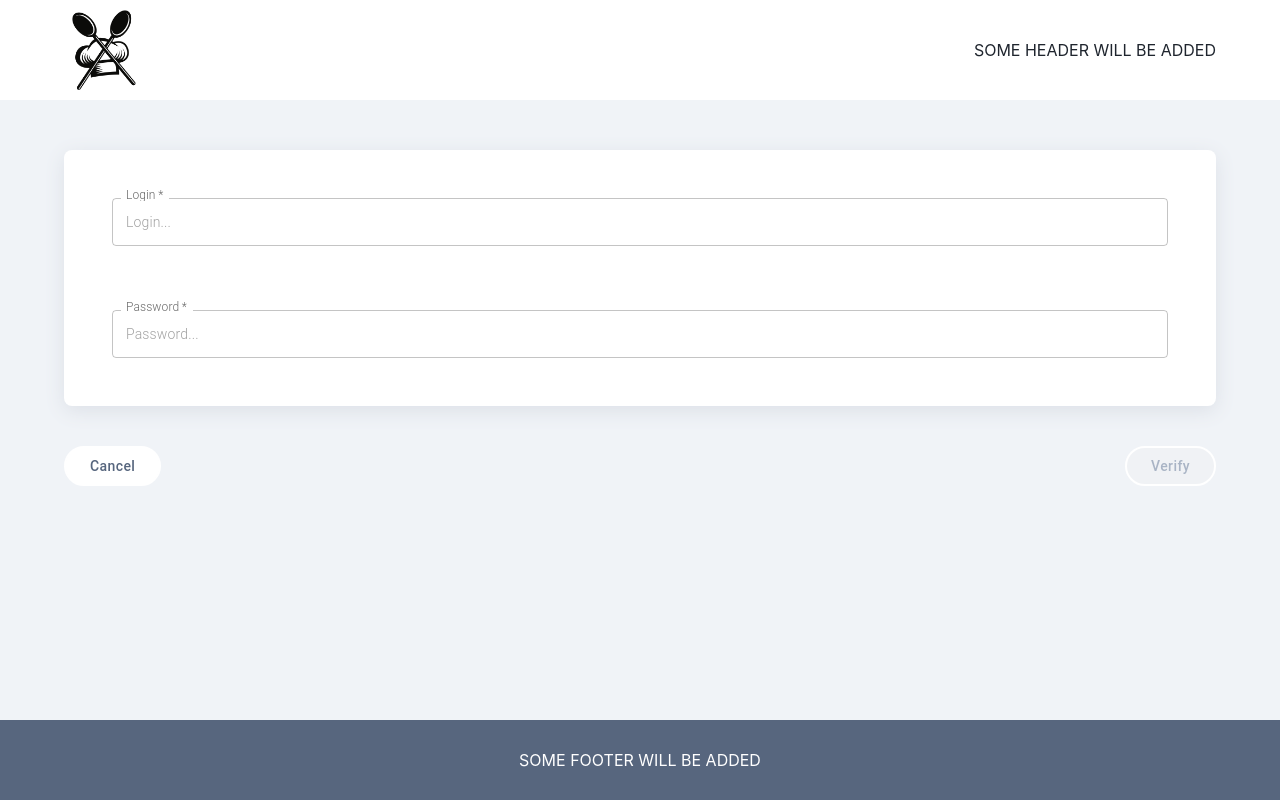
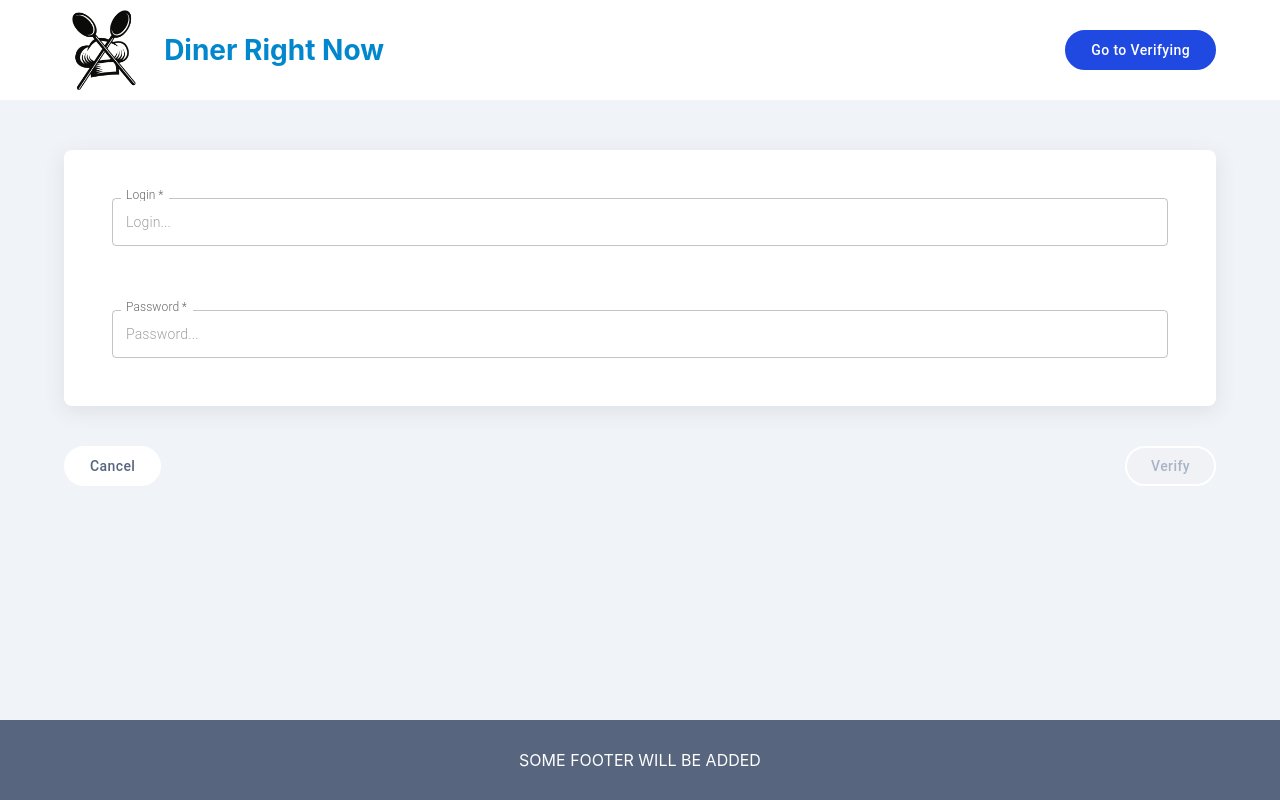
Before and after one commit to Chipernes/next-drn, a Next.js app: page /verify in a window 1280 px wide. Built offline with nearby package versions, Linux system fonts and the light colour scheme; no server answers.

Commit message:
[FEATURE] - Updated session data & header design

```diff
--- a/database/schema.ts
+++ b/database/schema.ts
@@ -8,14 +8,18 @@ import {
   timestamp,
 } from 'drizzle-orm/pg-core';
 
-export const ROLE_ENUM = pgEnum('role', ['USER', 'SERVER', 'COOK', 'ADMIN']);
+export const ROLE_ENUM = pgEnum('role', ['GUEST', 'SERVICE', 'KITCHEN', 'ADMINISTRATION']);
 
 export const users = pgTable('users', {
   id: uuid('id').notNull().primaryKey().defaultRandom()
     .unique(),
   login: varchar('login', { length: 255 }).notNull(),
   password: text('password').notNull(),
-  role: ROLE_ENUM('role').default('USER').notNull(),
+  email: text('email').notNull(),
+  first_name: text('first_name').notNull(),
+  last_name: text('last_name').notNull(),
+  picture: text('picture'),
+  role: ROLE_ENUM('role').default('GUEST').notNull(),
   lastActivityDate: date('last_activity_date').defaultNow(),
   createdAt: timestamp('created_at', { withTimezone: true }).defaultNow(),
 });
--- a/src/app/(auth)/verify/verify.hook.ts
+++ b/src/app/(auth)/verify/verify.hook.ts
@@ -1,9 +1,14 @@
+'use client';
+
 import { redirect } from 'next/navigation';
+import { useSession } from 'next-auth/react';
 import { signInWithCredentials/* , signUp */ } from 'basics/actions/auth';
 import { successToast, warningToast } from 'basics/utils/toast';
 import { AuthFormSubmitCallbackType } from 'components/AuthForm/AuthForm.types';
 
 const useVerify = () => {
+  const { data: session } = useSession();
+
   const getAllUsers = async () => {
     try {
       const response = await fetch('/api/users');
@@ -24,7 +29,7 @@ const useVerify = () => {
     if (result.success) {
       successToast('You have successfully signed in');
 
-      redirect('/');
+      window.location.replace(`/${session?.user?.role.toLowerCase()}`);
     } else {
       warningToast('Login or password are not valid');
     }
--- a/src/basics/actions/auth.ts
+++ b/src/basics/actions/auth.ts
@@ -31,7 +31,7 @@ export const signInWithCredentials = async (params: Pick<AuthCredentials, 'login
 };
 
 export const signUp = async (params: AuthCredentials) => {
-  const { login, password } = params;
+  const { login, password, email, firstName, lastName } = params;
 
   const existingUser = await db
     .select()
@@ -49,6 +49,9 @@ export const signUp = async (params: AuthCredentials) => {
     await db.insert(users).values({
       login,
       password: hashedPassword,
+      email,
+      first_name: firstName,
+      last_name: lastName,
     });
 
     await signInWithCredentials({ login, password });
--- /dev/null
+++ b/src/basics/enums/auth.enum.ts
@@ -0,0 +1,6 @@
+export enum UserRolesEnum {
+  guest = 'GUEST',
+  service = 'SERVICE',
+  kitchen = 'KITCHEN',
+  administration = 'ADMINISTRATION',
+}
--- a/src/basics/types/auth.types.ts
+++ b/src/basics/types/auth.types.ts
@@ -1,4 +1,7 @@
 export type AuthCredentials = {
   login: string;
   password: string;
+  email: string;
+  firstName: string;
+  lastName: string;
 };
--- a/src/components/Header/header.hook.ts
+++ b/src/components/Header/header.hook.ts
@@ -1,16 +1,16 @@
-import { redirect } from 'next/navigation';
-import { signOut } from 'lib/auth';
+import { auth, signOut } from 'lib/auth';
 
-const useHeader = () => {
+const useHeader = async () => {
+  const session = await auth();
   const handleLogout = async () => {
     'use server';
 
     await signOut();
-    redirect('/verify');
   };
 
   return {
     handleLogout,
+    session,
   };
 };
 
--- a/src/components/Header/header.style.ts
+++ b/src/components/Header/header.style.ts
@@ -1,4 +1,7 @@
+import { Theme } from '@mui/material/styles';
+import { SxProps } from '@mui/system';
 import { CSSProperties } from 'react';
+import { YodaJustifyContent, YodaFontSize, YodaFontWeight } from 'yoda-ui/yodaTheme';
 
 export const headerStyle: CSSProperties = {
   width: '100%',
@@ -12,13 +15,17 @@ export const toolbarStyle = {
   height: '100%',
 };
 
-export const drnLogoStyle = {
-  width: '5rem',
-  height: '5rem',
+export const logoStyle = {
+  display: 'flex',
+  alignItems: YodaJustifyContent.center,
+  justifyContent: YodaJustifyContent.spaceBetween,
+  fontSize: YodaFontSize.xxLarge,
+  fontWeight: YodaFontWeight.bold,
+  width: '320px',
 
   '& > img': {
-    width: '100%',
-    height: '100%',
+    width: '5rem',
+    height: '5rem',
     objectPosition: 'center',
   },
 
@@ -26,3 +33,10 @@ export const drnLogoStyle = {
     cursor: 'pointer',
   },
 };
+
+export const navbarLinksStyle: SxProps<Theme> = {
+  display: 'flex',
+  alignItems: YodaJustifyContent.center,
+  justifyContent: YodaJustifyContent.spaceAround,
+  width: '50%',
+};
--- a/src/components/Header/header.tsx
+++ b/src/components/Header/header.tsx
@@ -1,39 +1,89 @@
 import Form from 'next/form';
 import Link from 'next/link';
 import useHeader from './header.hook';
-import { drnLogoStyle, headerStyle, toolbarStyle } from './header.style';
-import { auth } from 'lib/auth';
+import { headerStyle, navbarLinksStyle, toolbarStyle, logoStyle } from './header.style';
+import { UserRolesEnum } from 'basics/enums/auth.enum';
 import AppBar from 'yoda-ui/components/AppBar';
 import Box from 'yoda-ui/components/Box';
 import Button from 'yoda-ui/components/Button';
+import { ButtonType } from 'yoda-ui/components/Button/Button.types';
 import Toolbar from 'yoda-ui/components/Toolbar';
-import { YodaSpacing } from 'yoda-ui/yodaTheme';
+import { YodaColors, YodaSpacing } from 'yoda-ui/yodaTheme';
 
 const Header = async () => {
-  const session = await auth();
   const {
     handleLogout,
-  } = useHeader();
+    session,
+  } = await useHeader();
+
+  const displayNavigationButtons = (role: string) => {
+    if (role === UserRolesEnum.service) {
+      return <>
+        <Box sx={ navbarLinksStyle }>
+          <Link href='/service'>
+            <Button buttonType={ ButtonType.primary }>Go to Service</Button>
+          </Link>
+        </Box>
+      </>;
+    } if (role === UserRolesEnum.kitchen) {
+      return <>
+        <Box sx={ navbarLinksStyle }>
+          <Link href='/kitchen'>
+            <Button buttonType={ ButtonType.primary }>Go to Kitchen</Button>
+          </Link>
+        </Box>
+      </>;
+    } if (role === UserRolesEnum.administration) {
+      return <>
+        <Box sx={ navbarLinksStyle }>
+          <Link href='/service'>
+            <Button buttonType={ ButtonType.primary }>Go to Service</Button>
+          </Link>
+          <Link href='/kitchen'>
+            <Button buttonType={ ButtonType.primary }>Go to Kitchen</Button>
+          </Link>
+          <Link href='/administration'>
+            <Button buttonType={ ButtonType.primary }>Go to Administration</Button>
+          </Link>
+        </Box>
+      </>;
+    }
+
+    return '';
+  };
+
+  const displayAuthButtons = (isAuthenticated: boolean) => {
+    if (isAuthenticated) {
+      return <>
+        <Box>
+          <Form action={ handleLogout }>
+            <Button type={ 'submit' }>Logout</Button>
+          </Form>
+        </Box>
+      </>;
+    }
+
+    return <>
+      <Box>
+        <Link href='/verify'>
+          <Button buttonType={ ButtonType.home }>Go to Verifying</Button>
+        </Link>
+      </Box>
+    </>;
+  };
 
   return (
     <AppBar position="fixed">
       <Box sx={ headerStyle } paddingX={ YodaSpacing.small }>
         <Toolbar sx={ toolbarStyle }>
           <Link href='/'>
-            <Box sx={ drnLogoStyle }>
+            <Box sx={ logoStyle }>
               <img src="/logo.png" alt="DRN-logo"/>
+              <Box sx={ { color: YodaColors.primaryBlue } }>Diner Right Now</Box>
             </Box>
           </Link>
-          <Box>SOME HEADER WILL BE ADDED</Box>
-          {
-            session
-            && <Box>
-              <Box>You are logged in</Box>
-              <Form action={ handleLogout }>
-                <Button type={ 'submit' }>Logout</Button>
-              </Form>
-            </Box>
-          }
+          { session && session.user?.role && displayNavigationButtons(session.user?.role) }
+          { session ? displayAuthButtons(true) : displayAuthButtons(false) }
         </Toolbar>
       </Box>
     </AppBar>
--- a/src/lib/auth.ts
+++ b/src/lib/auth.ts
@@ -9,6 +9,9 @@ import { users } from '../../database/schema';
 type UserType = {
   id: string;
   login: string;
+  email: string;
+  firstName: string;
+  lastName: string;
   role: string;
   lastActivityDate: string;
   createdAt: string;
@@ -47,6 +50,9 @@ export const { handlers, signIn, signOut, auth } = NextAuth({
         return {
           id: user[0].id.toString(),
           login: user[0].login.toString(),
+          email: user[0].email.toString(),
+          firstName: user[0].first_name.toString(),
+          lastName: user[0].last_name.toString(),
           role: user[0].role.toString(),
           lastActivityDate: user[0]?.lastActivityDate?.toString() || '',
           createdAt: user[0]?.createdAt?.toString() || '',
@@ -62,6 +68,9 @@ export const { handlers, signIn, signOut, auth } = NextAuth({
       if (user) {
         token.id = user.id;
         token.login = user.login;
+        token.email = user.email;
+        token.firstName = user.firstName;
+        token.lastName = user.lastName;
         token.role = user.role;
         token.lastActivityDate = user.lastActivityDate;
         token.createdAt = user.createdAt;
@@ -72,6 +81,9 @@ export const { handlers, signIn, signOut, auth } = NextAuth({
     async session({ session, token }) {
       session.user.id = token.id as string;
       session.user.login = token.login as string;
+      session.user.email = token.email as string;
+      session.user.firstName = token.firstName as string;
+      session.user.lastName = token.lastName as string;
       session.user.role = token.role as string;
       session.user.lastActivityDate = token.lastActivityDate as string;
       session.user.createdAt = token.createdAt as string;
```
Also changed, not shown: src/middleware.ts (+4 -3 lines).
